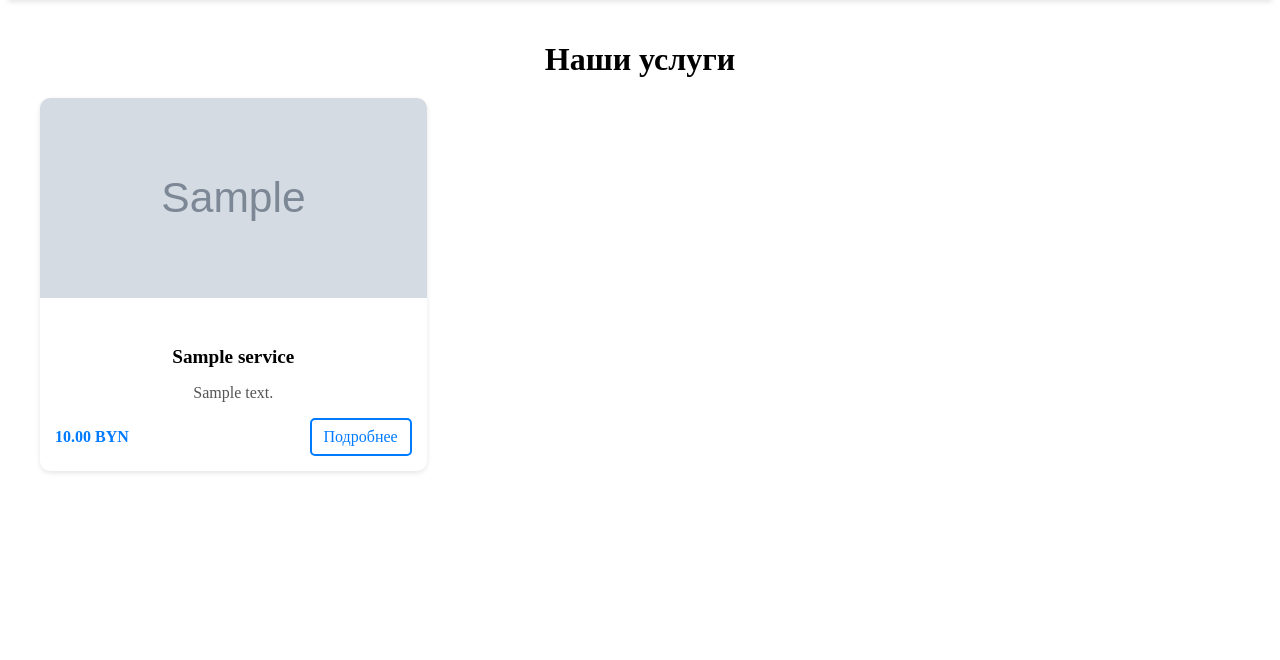
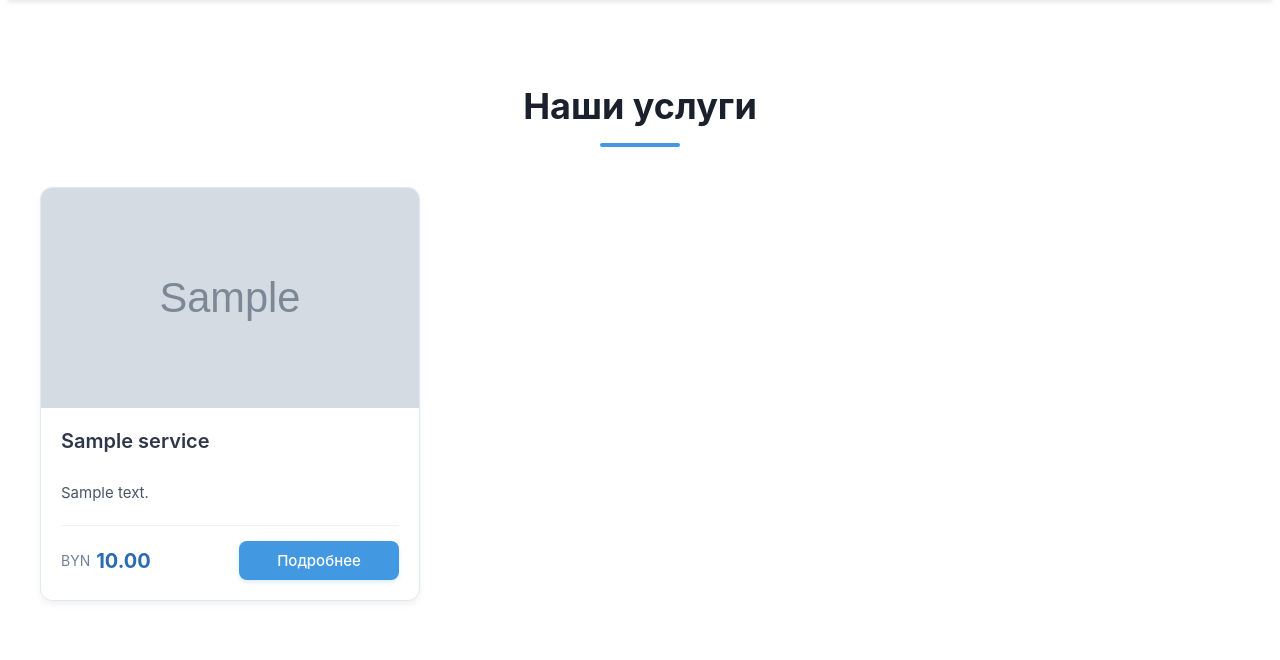
Before and after one commit to ApertureFacility/AirsoftShop, a Django app: page /products/ in a window 1280 px wide. Shown: the part 88-748 px from the top of the page. Run offline with Django 5.2, Linux system fonts and the light colour scheme; tables that the repository leaves empty hold one stand-in row (values such as "Sample post"); grey boxes marked "Sample" are stand-in pictures.

Commit message:
servicesStyles

```diff
--- a/shop/static/css/ServicesPage.css
+++ b/shop/static/css/ServicesPage.css
@@ -1,79 +1,175 @@
+
 .services {
     max-width: 1200px;
     margin: 0 auto;
-    padding: 20px;
-    text-align: center;
+    padding: 60px 20px;
+    font-family: 'Inter', system-ui, -apple-system, sans-serif;
 }
 
 .services__title {
-    font-size: 2rem;
-    margin-bottom: 20px;
+    font-size: 2.25rem;
+    font-weight: 700;
+    color: #1a202c;
+    margin-bottom: 2.5rem;
+    text-align: center;
+    position: relative;
+}
+
+.services__title::after {
+    content: '';
+    display: block;
+    width: 80px;
+    height: 4px;
+    background: #4299e1;
+    margin: 15px auto 0;
+    border-radius: 2px;
 }
 
 .services__grid {
     display: grid;
     grid-template-columns: repeat(auto-fill, minmax(300px, 1fr));
-    gap: 20px;
+    gap: 30px;
 }
+
 
 .service-card {
     background: #fff;
-    border-radius: 10px;
-    box-shadow: 0 2px 5px rgba(0, 0, 0, 0.1);
+    border-radius: 12px;
+    box-shadow: 0 4px 6px rgba(0, 0, 0, 0.05);
     overflow: hidden;
+    display: flex;
+    flex-direction: column;
+    transition: all 0.3s ease;
+    border: 1px solid #e2e8f0;
+}
+
+.service-card:hover {
+    transform: translateY(-5px);
+    box-shadow: 0 10px 15px rgba(0, 0, 0, 0.1);
+    border-color: #cbd5e0;
+}
+
+.service-card__image {
+    width: 100%;
+    height: 220px;
+    object-fit: cover;
+    transition: transform 0.5s ease;
+}
+
+.service-card:hover .service-card__image {
+    transform: scale(1.03);
+}
+
+.service-card__body {
+    padding: 20px;
+    flex-grow: 1;
     display: flex;
     flex-direction: column;
 }
 
-.service-card__image {
-    width: 100%;
-    height: 200px;
-    object-fit: cover;
+.service-card__title {
+    font-size: 1.25rem;
+    font-weight: 600;
+    margin: 0 0 12px 0;
+    color: #2d3748;
+    line-height: 1.3;
 }
 
-.service-card__body {
-    padding: 15px;
+.service-card__text {
+    font-size: 0.9375rem;
+    color: #4a5568;
+    line-height: 1.6;
+    margin-bottom: 20px;
     flex-grow: 1;
 }
 
-.service-card__title {
-    font-size: 1.2rem;
-    margin-bottom: 10px;
-}
-
-.service-card__text {
-    font-size: 1rem;
-    color: #555;
-}
 
 .service-card__footer {
     display: flex;
     justify-content: space-between;
     align-items: center;
-    margin-top: 15px;
+    margin-top: auto;
+    padding-top: 15px;
+    border-top: 1px solid #edf2f7;
 }
 
+
 .service-card__price {
-    font-size: 1rem;
-    font-weight: bold;
-    color: #007bff;
+    font-size: 1.25rem;
+    font-weight: 700;
+    color: #2b6cb0;
+    display: flex;
+    align-items: center;
+    white-space: nowrap;
 }
 
+.service-card__price::before {
+    content: 'BYN';
+    font-size: 0.875rem;
+    color: #718096;
+    margin-right: 6px;
+    font-weight: normal;
+}
+
+
 .service-card__button {
-    padding: 8px 12px;
-    border: 2px solid #007bff;
-    color: #007bff;
+    padding: 10px 20px;
+    background: #4299e1;
+    color: white;
     text-decoration: none;
-    border-radius: 5px;
-    transition: background 0.3s, color 0.3s;
+    border-radius: 8px;
+    font-weight: 500;
+    transition: all 0.3s ease;
+    border: none;
+    cursor: pointer;
+    font-size: 0.9375rem;
+    white-space: nowrap;
+    min-width: 120px;
+    text-align: center;
+    box-shadow: 0 2px 4px rgba(66, 153, 225, 0.2);
 }
 
 .service-card__button:hover {
-    background: #007bff;
-    color: #fff;
+    background: #3182ce;
+    transform: translateY(-2px);
+    box-shadow: 0 4px 8px rgba(66, 153, 225, 0.3);
 }
+
 
 .services__empty {
     font-size: 1.2rem;
-    color: #888;
+    color: #718096;
+    text-align: center;
+    grid-column: 1 / -1;
+    padding: 40px 0;
 }
+
+
+@media (max-width: 768px) {
+    .services {
+        padding: 40px 15px;
+    }
+
+    .services__title {
+        font-size: 1.875rem;
+    }
+
+    .services__grid {
+        grid-template-columns: 1fr;
+        gap: 20px;
+    }
+
+    .service-card__footer {
+        flex-direction: column;
+        align-items: stretch;
+        gap: 15px;
+    }
+
+    .service-card__button {
+        width: 100%;
+    }
+
+    .service-card__price {
+        justify-content: center;
+    }
+}
--- a/shop/templates/shop/productsPage.html
+++ b/shop/templates/shop/productsPage.html
@@ -14,7 +14,7 @@
                 <h5 class="service-card__title">{{ service.title }}</h5>
                 <p class="service-card__text">{{ service.description }}</p>
                 <div class="service-card__footer">
-                    <span class="service-card__price">{{ service.price }} BYN</span>
+                    <span class="service-card__price">{{ service.price }} </span>
                     <a href="#" class="service-card__button">Подробнее</a>
                 </div>
             </div>
```
